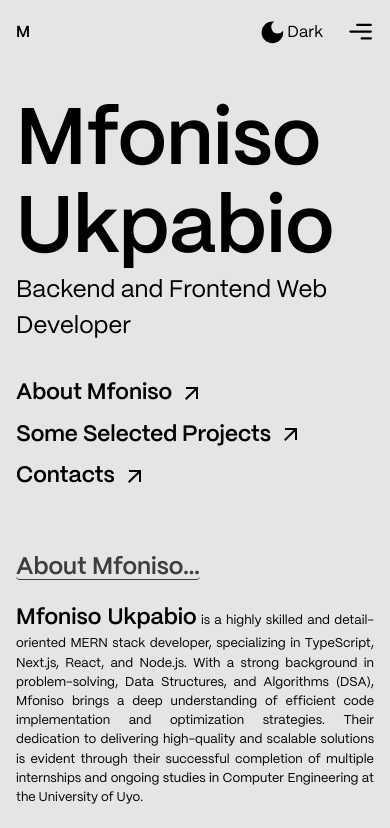
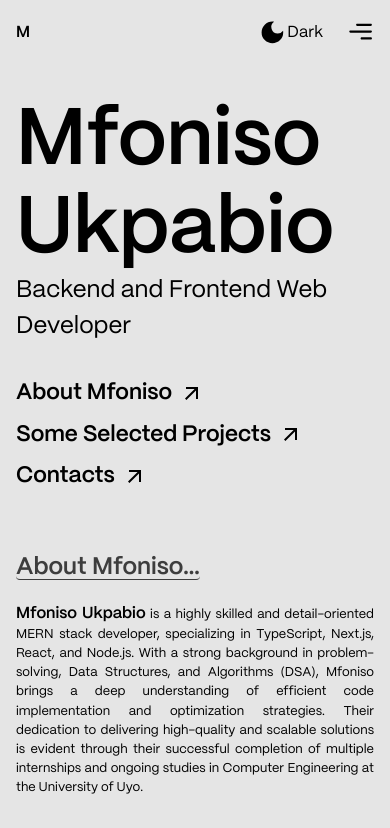
Before and after one commit to AirZED/new-portfolio, a React (Vite) app: page / in a window 390 px wide. Shown: the top 828 px of the page. Built offline with nearby package versions, Linux system fonts and the light colour scheme.

Commit message:
about more

```diff
--- a/src/styles/AboutMe.module.css
+++ b/src/styles/AboutMe.module.css
@@ -85,6 +85,11 @@
         font-size: 0.8rem;
     }
 
+     .text span {
+         font-weight: 900;
+         font-size: 1rem;
+     }
+
     .about>.textArea>img {
         height: auto;
         width: 100%;
```
